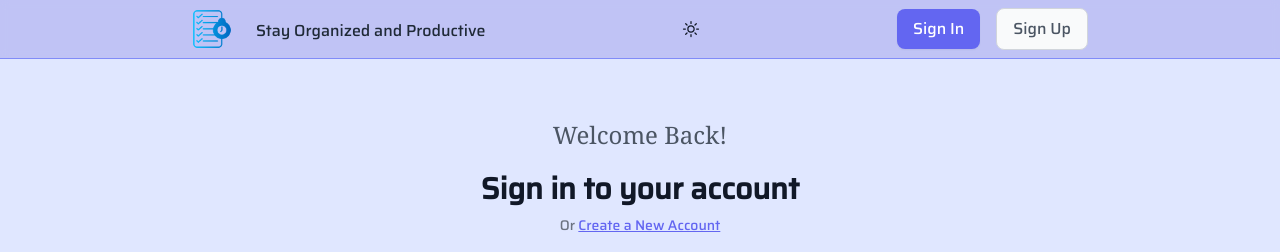
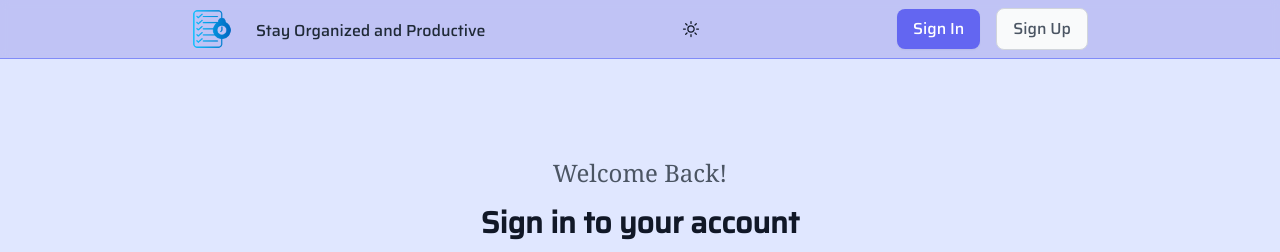
Before and after one commit to ali-web1001/modern-taskmanager, a Vue app: page /login in a window 1280 px wide. Shown: the top 252 px of the page. Built offline with nearby package versions, Linux system fonts and the light colour scheme; what v-calendar, vue-sweetalert2 would draw is missing.

Commit message:
Styling Fix

```diff
--- a/src/views/Login.vue
+++ b/src/views/Login.vue
@@ -51,9 +51,10 @@ const handleSocialLogin = async (provider: Provider) => {
     <div class="sm:mx-auto sm:w-full sm:max-w-md">
       <Header v-if="!authStore.isAuthenticated" />
 
-      <div>
-        <h1 class="text-center text-2xl font-serif mb-5 text-gray-600 dark:text-gray-300">
-         Welcome Back!
+      <div class="px-4 py-2 sm:px-6 md:px-8 lg:px-10">
+        <h1
+          class="text-center text-2xl font-serif mb-2 mt-5 sm:mt-8 md:mt-12 lg:mt-16 text-gray-600 dark:text-gray-300">
+          Welcome Back!
         </h1>
       </div>
 
--- a/src/views/Register.vue
+++ b/src/views/Register.vue
@@ -32,8 +32,8 @@ const handleRegister = async () => {
   <div class="min-h-screen bg-indigo-100 dark:bg-gray-950 flex flex-col justify-center py-12 sm:px-6 lg:px-8">
     <Header v-if="!authStore.isAuthenticated" />
 
-    <div>
-      <h1 class="text-center text-2xl font-serif mb-5 text-gray-600 dark:text-gray-300">
+    <div class="px-4 py-2 sm:px-6 md:px-8 lg:px-10">
+      <h1 class="text-center text-2xl font-serif mb-2 mt-5 sm:mt-8 md:mt-12 lg:mt-16 text-gray-600 dark:text-gray-300">
         Manage Daily Tasks With Ease
       </h1>
     </div>
```
